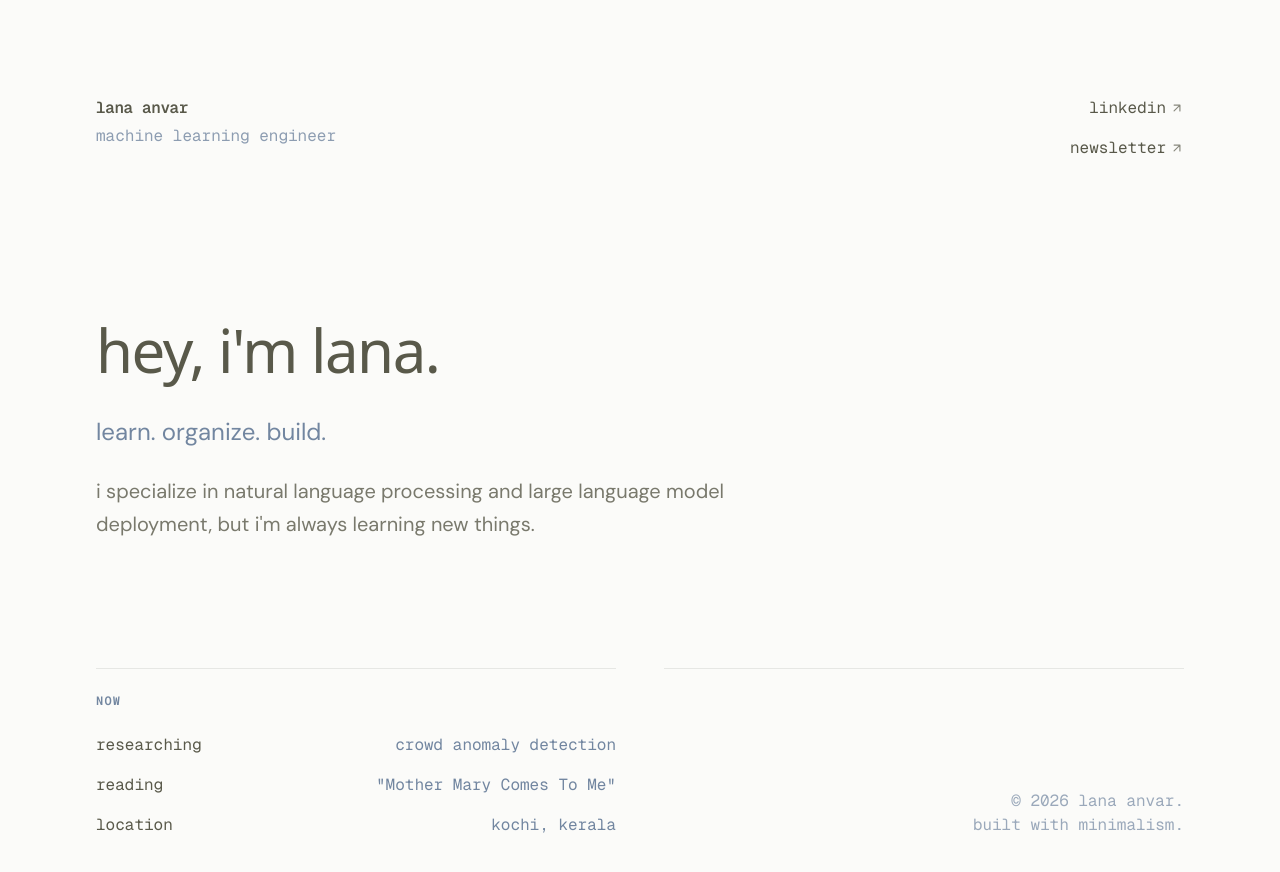
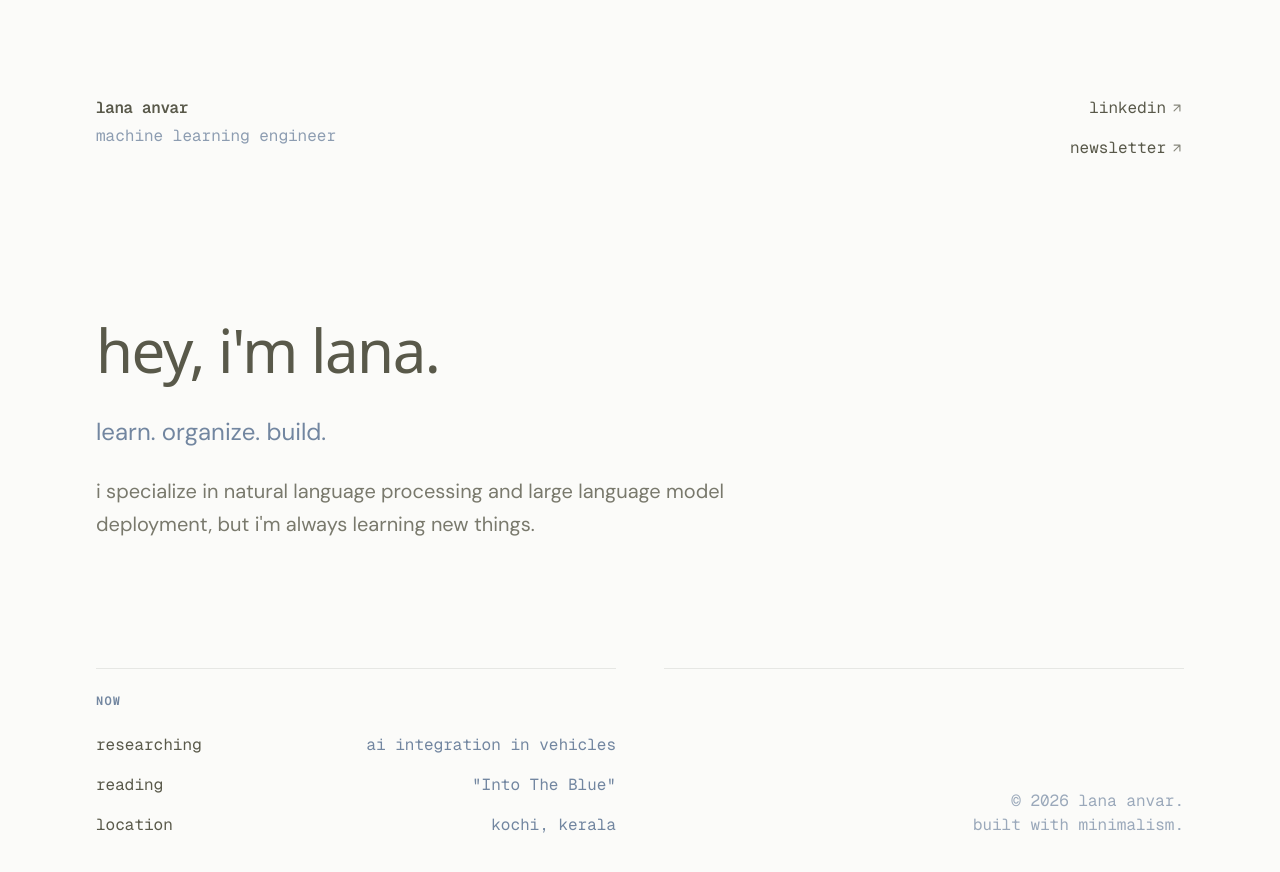
Before and after one commit to Lanaanvar/Personal-Portfolio, a Next.js app: page / in a window 1280 px wide. Shown: the top 872 px of the page. Built offline with nearby package versions, Linux system fonts and the light colour scheme.

Commit message:
Update research and reading items in page.tsx

```diff
--- a/src/app/page.tsx
+++ b/src/app/page.tsx
@@ -66,11 +66,11 @@ export default function Home() {
           <ul className="space-y-4">
             <li className="flex justify-between items-center group">
               <span className="group-hover:text-cinnamon transition-colors">researching</span>
-              <span className="text-muted-foreground text-right">crowd anomaly detection</span>
+              <span className="text-muted-foreground text-right">ai integration in vehicles</span>
             </li>
             <li className="flex justify-between items-center group">
               <span className="group-hover:text-cinnamon transition-colors">reading</span>
-              <span className="text-muted-foreground text-right">"Mother Mary Comes To Me"</span>
+              <span className="text-muted-foreground text-right">"Into The Blue"</span>
             </li>
             <li className="flex justify-between items-center group">
               <span className="group-hover:text-cinnamon transition-colors">location</span>
```
